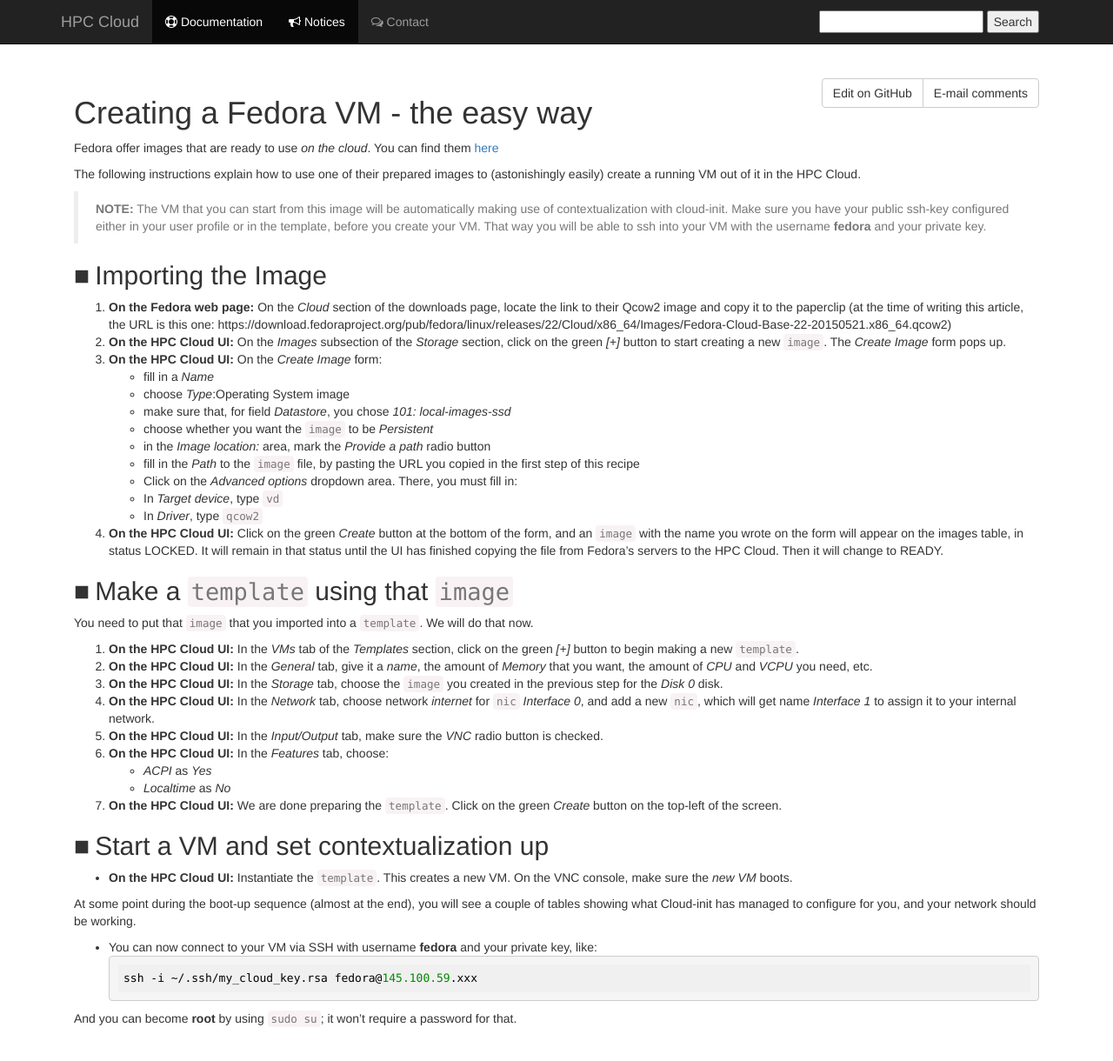
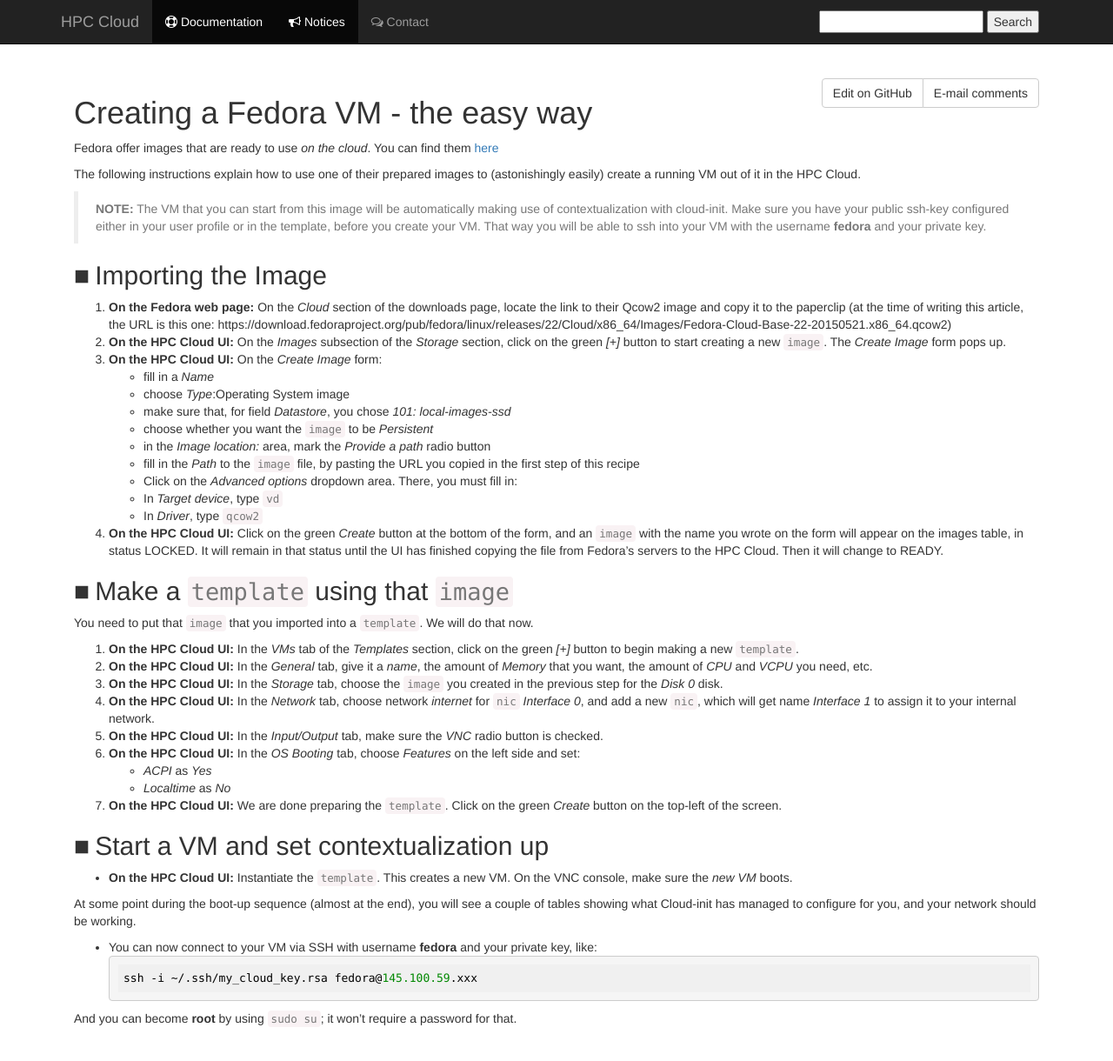
Before and after one commit to sara-nl/clouddocs, a Jekyll site: the page built from vm-scratch-fedora-cloud.markdown, in a window 1280 px wide and 1231 px high. Shown: the top 1220 px of the window at 87% size. Built offline with Jekyll 4.4.1, drawn with Linux system fonts in a browser that asks for light colours; nearby versions of some CDN libraries; our own code applies the rules of GitHub Pages for plain Markdown files.

Commit message:
Update Fedora cloud setup instruction
In the template there is no Features tab.
Features is in OS Booting tab.

```diff
--- a/vm-scratch-fedora-cloud.markdown
+++ b/vm-scratch-fedora-cloud.markdown
@@ -34,7 +34,7 @@
 1. **On the HPC Cloud UI:** In the _Storage_ tab, choose the `image` you created in the previous step for the _Disk 0_ disk.
 1. **On the HPC Cloud UI:** In the _Network_ tab, choose network _internet_ for `nic` _Interface 0_, and add a new `nic`, which will get name _Interface 1_ to assign it to your internal network.
 1. **On the HPC Cloud UI:** In the _Input/Output_ tab, make sure the _VNC_ radio button is checked.
-1. **On the HPC Cloud UI:** In the _Features_ tab, choose:
+1. **On the HPC Cloud UI:** In the _OS Booting_ tab, choose _Features_ on the left side and set:
   * _ACPI_ as _Yes_
   * _Localtime_ as _No_
 1. **On the HPC Cloud UI:** We are done preparing the `template`. Click on the green _Create_ button on the top-left of the screen.
```
